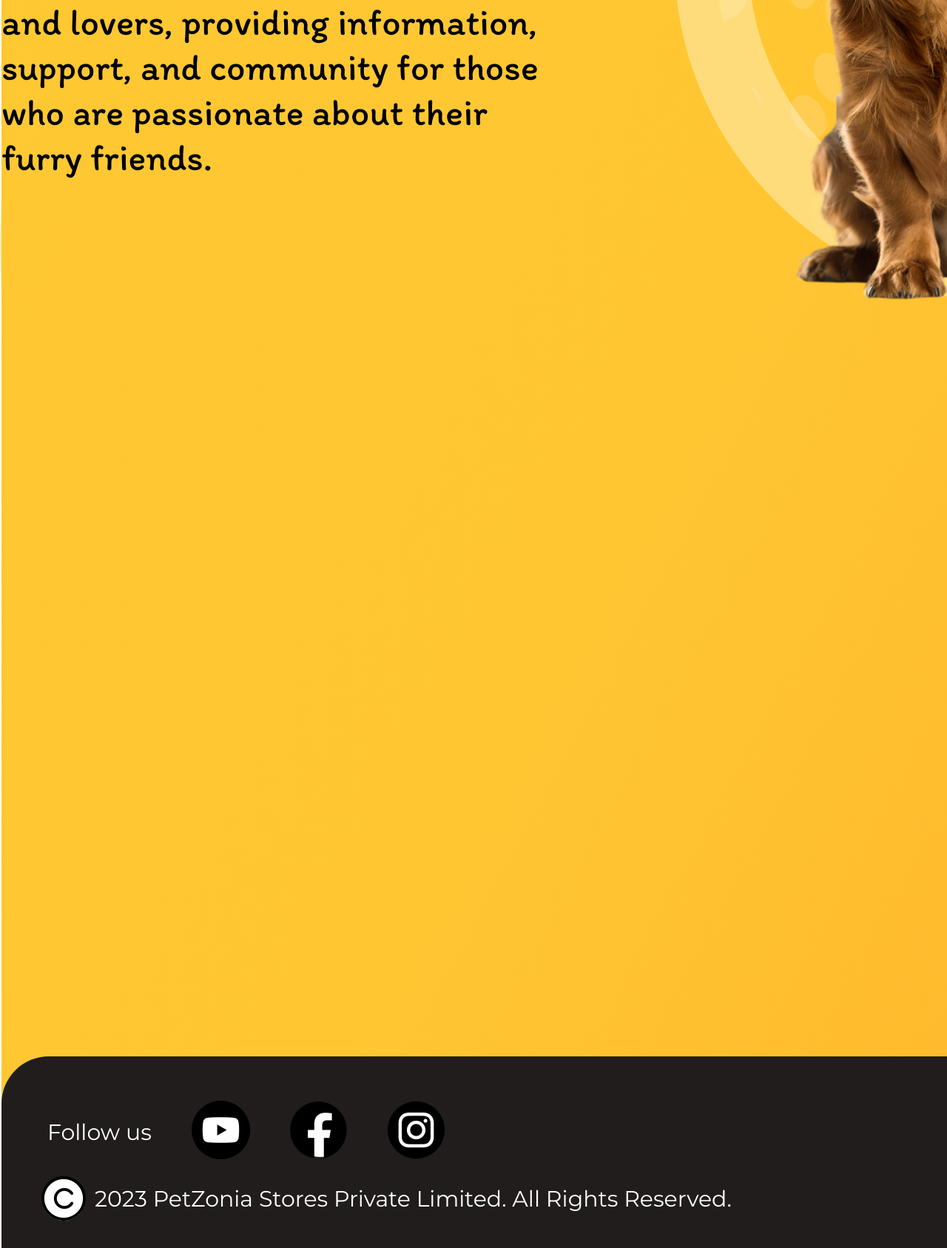
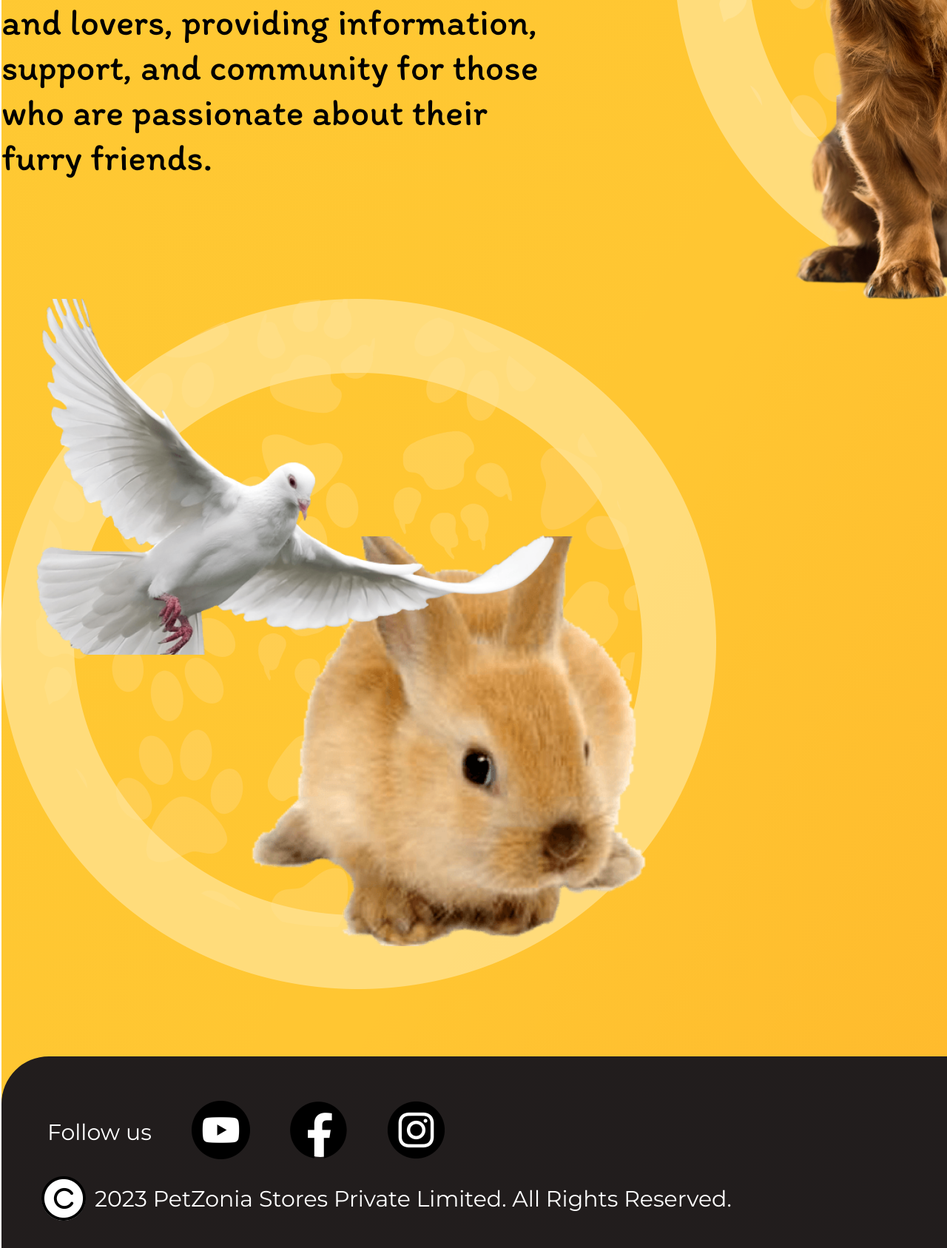
Before and after one commit to Vinuta2003/petzonia.github.io, a PHP site: page / in a window 1280 px wide. Shown: the part 697-2384 px from the top of the page at 74% size. Run offline with PHP 8.4, Linux system fonts and the light colour scheme.

Commit message:
added animation and got rabbit and dove back
aligned
animation in css

```diff
--- a/index.css
+++ b/index.css
@@ -23,6 +23,22 @@ body {
   text-emphasis-color: royalblue;
   font-size: 50px;
   font-family: 'Itim', cursive;
+}
+
+.text-box{
+    animation: slide-up 2s;
+}
+
+@keyframes slide-up
+{
+  from{
+    opacity: 0.2;
+    line-height: 50 px;
+  }
+  to{
+    opacity: 1;
+    line-height: 25px;
+  }
 }
 
 div h3{
@@ -197,6 +213,15 @@ h3:hover span {
   text-shadow: 0 0 10px #000, 0 0 20px #000, 0 0 40px #000;
 }
 
+.rabbit-and-dove{
+  position: absolute;
+  top: 356;
+  margin-top: 1006px;
+  width: 968px;
+  height: 933px;
+}
+
+
 .footer {
   position: absolute;
   top: 0;
@@ -210,6 +235,7 @@ h3:hover span {
   width: 1920px;
   height: 259px;
 }
+
 .petzonia-stores-private {
   position: absolute;
   top: 12px;
--- a/index.html
+++ b/index.html
@@ -22,11 +22,13 @@
         <h3>
             <span>eat </span> - <span> play </span> -  <span>  repeat</span>
         </h3>
-        <p>
+        <div class="text-box">
+          <p>
            Petzonia is a digital platform that provides <br> information, resources, and services related <br> to pets, such as dogs, cats, birds, and other <br> domestic animals.
           <br> <br>
           A comprehensive resource for pet owners <br>and lovers, providing information,<br> support, and community for those <br> who are passionate about their<br> furry friends.
         </p>
+        </div>
       </div>
       <div class="main-item"></div>
       <ul class="options" id="options">
```
